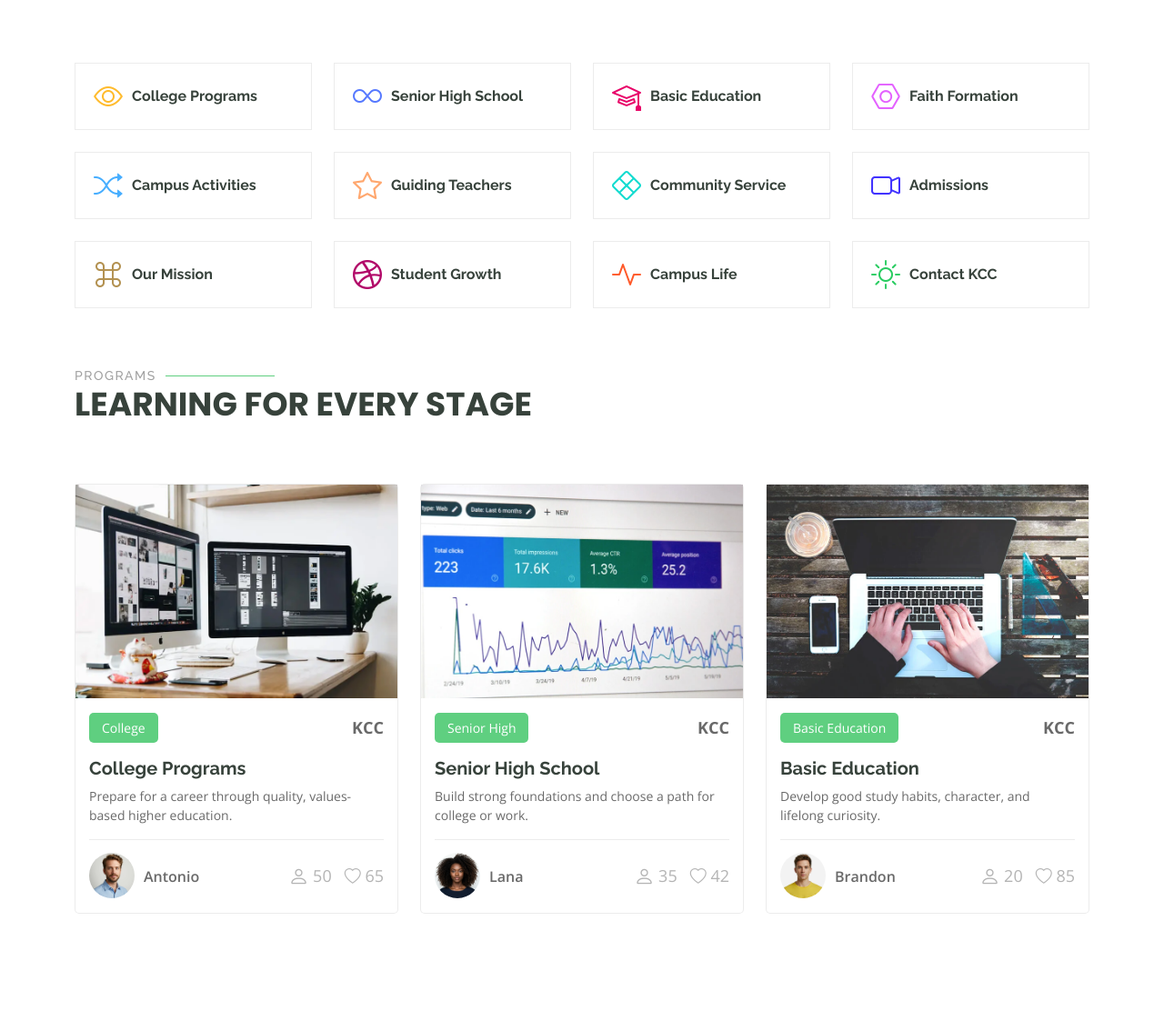
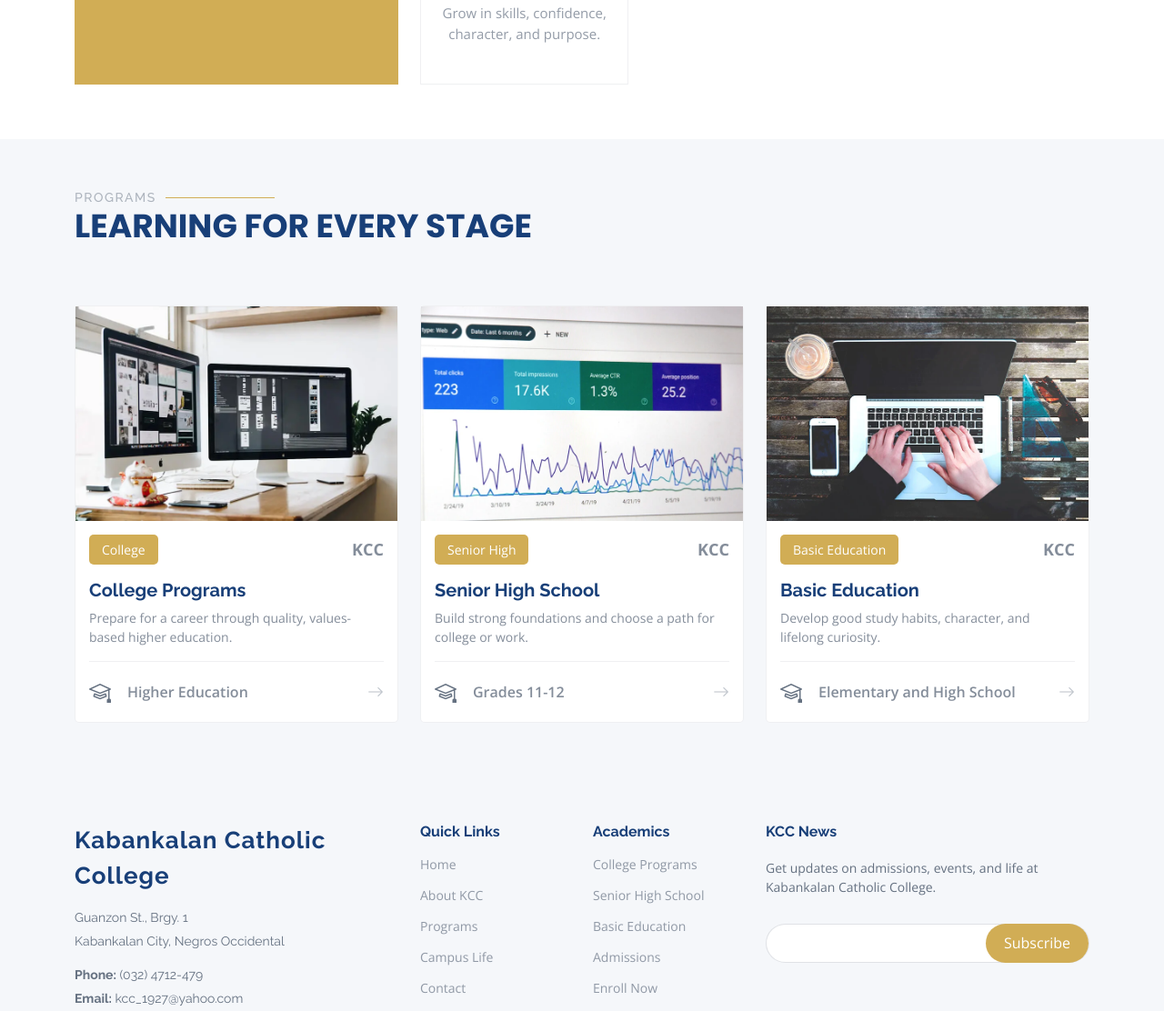
Before and after one commit to jayson-aragon/aragon-project-2, a plain HTML site: page index.html in a window 1280 px wide. Shown: the part 1871-2983 px from the top of the page at 91% size. Drawn offline with nearby package versions, Linux system fonts and the light colour scheme.

Commit message:
changing the color of the site improve the design

```diff
--- a/assets/css/main.css
+++ b/assets/css/main.css
@@ -20,35 +20,54 @@
 /* Global Colors - The following color variables are used throughout the website. Updating them here will change the color scheme of the entire website */
 :root {
   --background-color: #ffffff; /* Background color for the entire website, including individual sections */
-  --default-color: #444444; /* Default color used for the majority of the text content across the entire website */
-  --heading-color: #37423b; /* Color for headings, subheadings and title throughout the website */
-  --accent-color: #5fcf80; /* Accent color that represents your brand on the website. It's used for buttons, links, and other elements that need to stand out */
+  --default-color: #657181; /* Soft blue-gray text */
+  --heading-color: #183f78; /* Deep KCC blue for headings */
+  --accent-color: #d1ad55; /* Lighter gold inspired by the KCC seal */
   --surface-color: #ffffff; /* The surface color is used as a background of boxed elements within sections, such as cards, icon boxes, or other elements that require a visual separation from the global background. */
   --contrast-color: #ffffff; /* Contrast color for text, ensuring readability against backgrounds of accent, heading, or default colors. */
 }
 
+/* KCC home-page layout */
+body.index-page #counts,
+body.index-page #features,
+body.index-page #trainers-index {
+  display: none;
+}
+
+body.index-page .why-us .why-box {
+  min-height: 100%;
+}
+
+body.index-page .why-us .icon-box {
+  padding: 28px 22px;
+}
+
+body.index-page .courses {
+  background: #f5f7fa;
+}
+
 /* Nav Menu Colors - The following color variables are used specifically for the navigation menu. They are separate from the global colors to allow for more customization options */
 :root {
-  --nav-color: #272828;  /* The default color of the main navmenu links */
-  --nav-hover-color: #5fcf80; /* Applied to main navmenu links when they are hovered over or active */
+  --nav-color: #ffffff;  /* White text on the blue header */
+  --nav-hover-color: #ffffff; /* White text on header link hover */
   --nav-mobile-background-color: #ffffff; /* Used as the background color for mobile navigation menu */
   --nav-dropdown-background-color: #ffffff; /* Used as the background color for dropdown items that appear when hovering over primary navigation items */
-  --nav-dropdown-color: #272828; /* Used for navigation links of the dropdown items in the navigation menu. */
-  --nav-dropdown-hover-color: #5fcf80; /* Similar to --nav-hover-color, this color is applied to dropdown navigation links when they are hovered over. */
+  --nav-dropdown-color: #183f78; /* Blue text on the white dropdown menu */
+  --nav-dropdown-hover-color: #d1ad55; /* Gold dropdown hover */
 }
 
 /* Color Presets - These classes override global colors when applied to any section or element, providing reuse of the sam color scheme. */
 
 .light-background {
-  --background-color: #f9f9f9;
+  --background-color: #f5f7fa;
   --surface-color: #ffffff;
 }
 
 .dark-background {
-  --background-color: #060606;
+  --background-color: #315b87;
   --default-color: #ffffff;
   --heading-color: #ffffff;
-  --surface-color: #252525;
+  --surface-color: #547aa2;
   --contrast-color: #ffffff;
 }
 
@@ -222,8 +241,8 @@ h6 {
 # Global Header
 --------------------------------------------------------------*/
 .header {
-  color: var(--default-color);
-  background-color: var(--background-color);
+  color: #ffffff;
+  background-color: #183f78;
   padding: 15px 0;
   transition: all 0.5s;
   z-index: 997;
@@ -244,7 +263,7 @@ h6 {
   margin: 0;
   letter-spacing: 1px;
   text-transform: uppercase;
-  color: var(--accent-color);
+  color: #ffffff;
 }
 
 .header .btn-getstarted,
@@ -307,7 +326,7 @@ h6 {
 
   .navmenu a,
   .navmenu a:focus {
-    color: var(--nav-color);
+    color: #ffffff;
     padding: 18px 15px;
     font-size: 16px;
     font-family: var(--nav-font);
@@ -334,7 +353,7 @@ h6 {
   .navmenu li:hover>a,
   .navmenu .active,
   .navmenu .active:focus {
-    color: var(--nav-hover-color);
+    color: #ffffff;
   }
 
   .navmenu .dropdown ul {
@@ -397,7 +416,7 @@ h6 {
 /* Navmenu - Mobile */
 @media (max-width: 1199px) {
   .mobile-nav-toggle {
-    color: var(--nav-color);
+    color: #ffffff;
     font-size: 28px;
     line-height: 0;
     margin-right: 10px;
@@ -418,7 +437,7 @@ h6 {
     padding: 10px 0;
     margin: 0;
     border-radius: 6px;
-    background-color: var(--nav-mobile-background-color);
+    background-color: #183f78;
     border: 1px solid color-mix(in srgb, var(--default-color), transparent 90%);
     box-shadow: none;
     overflow-y: auto;
@@ -428,7 +447,7 @@ h6 {
 
   .navmenu a,
   .navmenu a:focus {
-    color: var(--nav-dropdown-color);
+    color: #ffffff;
     padding: 10px 20px;
     font-family: var(--nav-font);
     font-size: 17px;
@@ -464,7 +483,7 @@ h6 {
   .navmenu a:hover,
   .navmenu .active,
   .navmenu .active:focus {
-    color: var(--nav-dropdown-hover-color);
+    color: #ffffff;
   }
 
   .navmenu .active i,
--- a/index.html
+++ b/index.html
@@ -198,6 +198,14 @@
                 </div>
               </div><!-- End Icon Box -->
 
+              <div class="col-xl-4" data-aos="fade-up" data-aos-delay="500">
+                <div class="icon-box d-flex flex-column justify-content-center align-items-center">
+                  <i class="bi bi-heart"></i>
+                  <h4>Holistic Development</h4>
+                  <p>Grow in skills, confidence, character, and purpose.</p>
+                </div>
+              </div><!-- End Icon Box -->
+
             </div>
           </div>
 
@@ -216,84 +224,84 @@
 
           <div class="col-lg-3 col-md-4" data-aos="fade-up" data-aos-delay="100">
             <div class="features-item">
-              <i class="bi bi-eye" style="color: #ffbb2c;"></i>
+              <i class="bi bi-eye" style="color: #cbbd82;"></i>
               <h3><a href="courses.html" class="stretched-link">College Programs</a></h3>
             </div>
           </div><!-- End Feature Item -->
 
           <div class="col-lg-3 col-md-4" data-aos="fade-up" data-aos-delay="200">
             <div class="features-item">
-              <i class="bi bi-infinity" style="color: #5578ff;"></i>
+              <i class="bi bi-infinity" style="color: #72c7a3;"></i>
               <h3><a href="courses.html" class="stretched-link">Senior High School</a></h3>
             </div>
           </div><!-- End Feature Item -->
 
           <div class="col-lg-3 col-md-4" data-aos="fade-up" data-aos-delay="300">
             <div class="features-item">
-              <i class="bi bi-mortarboard" style="color: #e80368;"></i>
+              <i class="bi bi-mortarboard" style="color: #9fd4bd;"></i>
               <h3><a href="courses.html" class="stretched-link">Basic Education</a></h3>
             </div>
           </div><!-- End Feature Item -->
 
           <div class="col-lg-3 col-md-4" data-aos="fade-up" data-aos-delay="400">
             <div class="features-item">
-              <i class="bi bi-nut" style="color: #e361ff;"></i>
+              <i class="bi bi-nut" style="color: #b3d6c6;"></i>
               <h3><a href="about.html" class="stretched-link">Faith Formation</a></h3>
             </div>
           </div><!-- End Feature Item -->
 
           <div class="col-lg-3 col-md-4" data-aos="fade-up" data-aos-delay="500">
             <div class="features-item">
-              <i class="bi bi-shuffle" style="color: #47aeff;"></i>
+              <i class="bi bi-shuffle" style="color: #87cbb1;"></i>
               <h3><a href="events.html" class="stretched-link">Campus Activities</a></h3>
             </div>
           </div><!-- End Feature Item -->
 
           <div class="col-lg-3 col-md-4" data-aos="fade-up" data-aos-delay="600">
             <div class="features-item">
-              <i class="bi bi-star" style="color: #ffa76e;"></i>
+              <i class="bi bi-star" style="color: #d3c58f;"></i>
               <h3><a href="trainers.html" class="stretched-link">Guiding Teachers</a></h3>
             </div>
           </div><!-- End Feature Item -->
 
           <div class="col-lg-3 col-md-4" data-aos="fade-up" data-aos-delay="700">
             <div class="features-item">
-              <i class="bi bi-x-diamond" style="color: #11dbcf;"></i>
+              <i class="bi bi-x-diamond" style="color: #86c8b0;"></i>
               <h3><a href="events.html" class="stretched-link">Community Service</a></h3>
             </div>
           </div><!-- End Feature Item -->
 
           <div class="col-lg-3 col-md-4" data-aos="fade-up" data-aos-delay="800">
             <div class="features-item">
-              <i class="bi bi-camera-video" style="color: #4233ff;"></i>
+              <i class="bi bi-camera-video" style="color: #72c7a3;"></i>
               <h3><a href="pricing.html" class="stretched-link">Admissions</a></h3>
             </div>
           </div><!-- End Feature Item -->
 
           <div class="col-lg-3 col-md-4" data-aos="fade-up" data-aos-delay="900">
             <div class="features-item">
-              <i class="bi bi-command" style="color: #b2904f;"></i>
+              <i class="bi bi-command" style="color: #cbbd82;"></i>
               <h3><a href="about.html" class="stretched-link">Our Mission</a></h3>
             </div>
           </div><!-- End Feature Item -->
 
           <div class="col-lg-3 col-md-4" data-aos="fade-up" data-aos-delay="1000">
             <div class="features-item">
-              <i class="bi bi-dribbble" style="color: #b20969;"></i>
+              <i class="bi bi-dribbble" style="color: #9fd4bd;"></i>
               <h3><a href="courses.html" class="stretched-link">Student Growth</a></h3>
             </div>
           </div><!-- End Feature Item -->
 
           <div class="col-lg-3 col-md-4" data-aos="fade-up" data-aos-delay="1100">
             <div class="features-item">
-              <i class="bi bi-activity" style="color: #ff5828;"></i>
+              <i class="bi bi-activity" style="color: #b8b07d;"></i>
               <h3><a href="events.html" class="stretched-link">Campus Life</a></h3>
             </div>
           </div><!-- End Feature Item -->
 
           <div class="col-lg-3 col-md-4" data-aos="fade-up" data-aos-delay="1200">
             <div class="features-item">
-              <i class="bi bi-brightness-high" style="color: #29cc61;"></i>
+              <i class="bi bi-brightness-high" style="color: #72c7a3;"></i>
               <h3><a href="contact.html" class="stretched-link">Contact KCC</a></h3>
             </div>
           </div><!-- End Feature Item -->
@@ -330,13 +338,11 @@
                 <p class="description">Prepare for a career through quality, values-based higher education.</p>
                 <div class="trainer d-flex justify-content-between align-items-center">
                   <div class="trainer-profile d-flex align-items-center">
-                    <img src="assets/img/person/person-m-7.webp" class="img-fluid" alt="">
-                    <a href="" class="trainer-link">Antonio</a>
+                    <i class="bi bi-mortarboard fs-4 me-2"></i>
+                    <span class="trainer-link">Higher Education</span>
                   </div>
                   <div class="trainer-rank d-flex align-items-center">
-                    <i class="bi bi-person user-icon"></i>&nbsp;50
-                    &nbsp;&nbsp;
-                    <i class="bi bi-heart heart-icon"></i>&nbsp;65
+                    <i class="bi bi-arrow-right"></i>
                   </div>
                 </div>
               </div>
@@ -356,13 +362,11 @@
                 <p class="description">Build strong foundations and choose a path for college or work.</p>
                 <div class="trainer d-flex justify-content-between align-items-center">
                   <div class="trainer-profile d-flex align-items-center">
-                    <img src="assets/img/person/person-f-14.webp" class="img-fluid" alt="">
-                    <a href="" class="trainer-link">Lana</a>
+                    <i class="bi bi-mortarboard fs-4 me-2"></i>
+                    <span class="trainer-link">Grades 11-12</span>
                   </div>
                   <div class="trainer-rank d-flex align-items-center">
-                    <i class="bi bi-person user-icon"></i>&nbsp;35
-                    &nbsp;&nbsp;
-                    <i class="bi bi-heart heart-icon"></i>&nbsp;42
+                    <i class="bi bi-arrow-right"></i>
                   </div>
                 </div>
               </div>
@@ -382,13 +386,11 @@
                 <p class="description">Develop good study habits, character, and lifelong curiosity.</p>
                 <div class="trainer d-flex justify-content-between align-items-center">
                   <div class="trainer-profile d-flex align-items-center">
-                    <img src="assets/img/person/person-m-12.webp" class="img-fluid" alt="">
-                    <a href="" class="trainer-link">Brandon</a>
+                    <i class="bi bi-mortarboard fs-4 me-2"></i>
+                    <span class="trainer-link">Elementary and High School</span>
                   </div>
                   <div class="trainer-rank d-flex align-items-center">
-                    <i class="bi bi-person user-icon"></i>&nbsp;20
-                    &nbsp;&nbsp;
-                    <i class="bi bi-heart heart-icon"></i>&nbsp;85
+                    <i class="bi bi-arrow-right"></i>
                   </div>
                 </div>
               </div>
```
